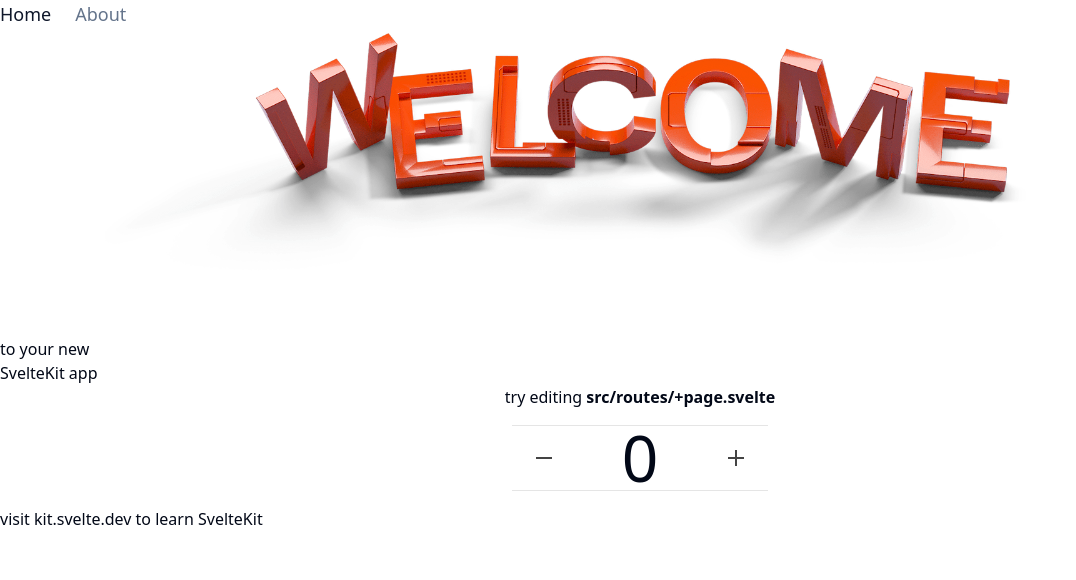
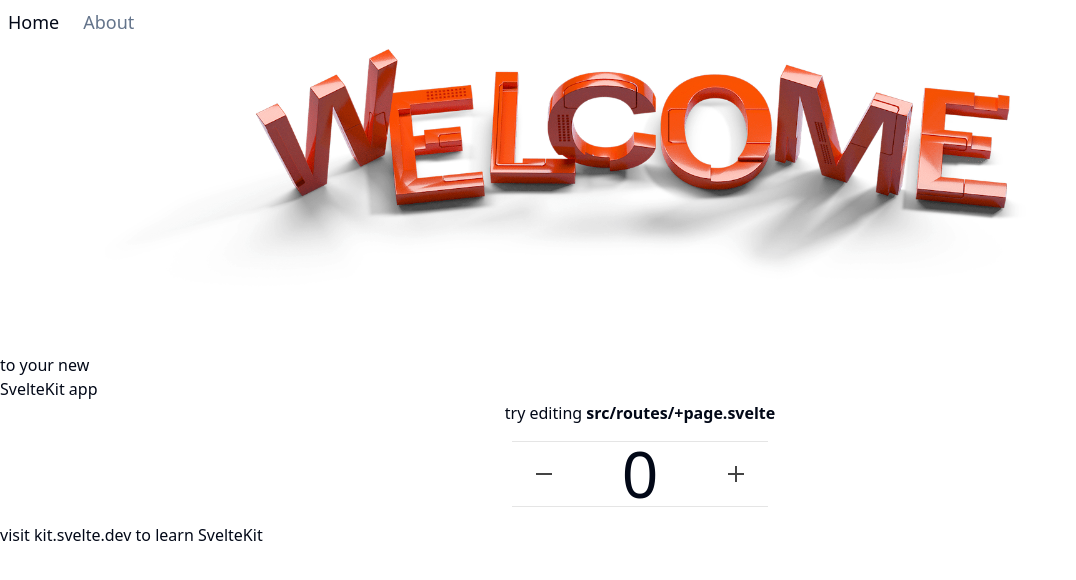
Before and after one commit to alexw005/fin_cal_svelte, a SvelteKit app: page / in a window 1280 px wide. Shown: the top 580 px of the page, without its empty margins (0-1076 px from the left). Built offline with nearby package versions, Linux system fonts and the light colour scheme.

Commit message:
add padding

```diff
--- a/src/routes/Header.svelte
+++ b/src/routes/Header.svelte
@@ -3,7 +3,7 @@
 </script>
 
 <header>
-	<nav class="flex items-center space-x-4 lg:space-x-6">
+	<nav class="flex items-center p-2 space-x-4 lg:space-x-6">
 		<a href="/" class="hover:text-primary text-lg font-medium transition-colors"> Home </a>
 
 		<a
```
